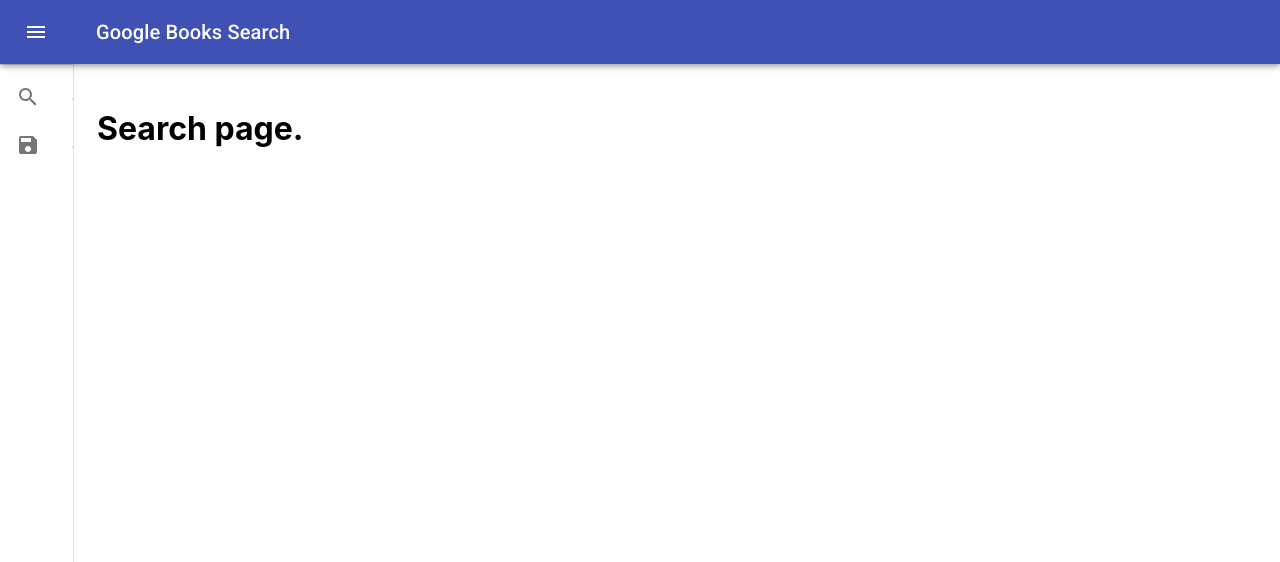
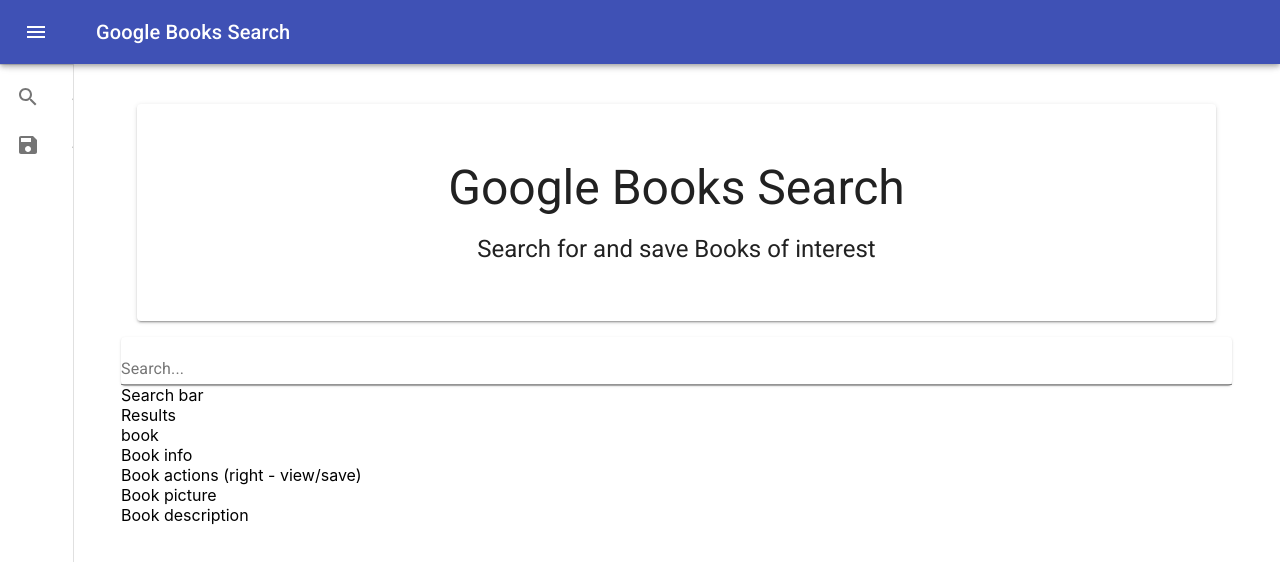
Before and after one commit to wparks08/google-books-search, a React (Create React App) app in the folder client/: page / in a window 1280 px wide. Shown: the top 562 px of the page. Built offline with nearby package versions, Linux system fonts and the light colour scheme.

Commit message:
begin adding search form

```diff
--- a/client/src/App.js
+++ b/client/src/App.js
@@ -1,6 +1,8 @@
 import React from "react";
 import { BrowserRouter as Router, Route, Switch } from "react-router-dom";
 import Layout from "./components/Layout";
+import Search from "./pages/Search";
+import Saved from "./pages/Saved";
 
 function App() {
     return (
@@ -9,12 +11,10 @@
                 <Layout>
                     <Switch>
                         <Route exact path={"/"}>
-                            <h1>Search page.</h1>
-                            {/*<Search />*/}
+                            <Search />
                         </Route>
                         <Route exact path={"/saved"}>
-                            <h1>Saved books page.</h1>
-                            {/*<Search />*/}
+                            <Saved />
                         </Route>
                     </Switch>
                 </Layout>
--- /dev/null
+++ b/client/src/components/BookSearch/index.js
@@ -0,0 +1,24 @@
+import React, { useState } from "react";
+import Grid from "@material-ui/core/Grid";
+import BookSearchForm from "../BookSearchForm";
+
+function BookSearch() {
+    const [query, setQuery] = useState({
+        search: "",
+        results: []
+    });
+
+    const handleInputChange = event => {
+        setQuery({ ...query, search: event.target.value });
+    };
+
+    return (
+        <Grid container>
+            <Grid item xs={12}>
+                <BookSearchForm search={query.search} handleInputChange={handleInputChange} />
+            </Grid>
+        </Grid>
+    )
+}
+
+export default BookSearch;
--- /dev/null
+++ b/client/src/components/BookSearchForm/index.js
@@ -0,0 +1,35 @@
+import React from "react";
+import PropTypes from "prop-types";
+import Paper from "@material-ui/core/Paper";
+import FormControl from "@material-ui/core/FormControl";
+import InputLabel from "@material-ui/core/InputLabel";
+import Input from "@material-ui/core/Input";
+import { makeStyles } from "@material-ui/core/styles";
+
+const useStyles = makeStyles(theme => ({
+    formWrapper: {
+        display: "flex",
+        flexWrap: "wrap",
+        padding: theme.spacing
+    }
+}));
+
+function BookSearchForm(props) {
+    return (
+        <Paper elevation={1}>
+            <form autoComplete="off">
+                <FormControl fullWidth>
+                    <InputLabel htmlFor="search-input">Search...</InputLabel>
+                    <Input id="search-input" fullWidth value={props.search} onChange={props.handleInputChange} />
+                </FormControl>
+            </form>
+        </Paper>
+    );
+}
+
+BookSearchForm.propTypes = {
+    search: PropTypes.string,
+    handleInputChange: PropTypes.func
+};
+
+export default BookSearchForm;
--- /dev/null
+++ b/client/src/components/Hero/index.js
@@ -0,0 +1,30 @@
+import React from "react";
+import { Grid, Paper, Typography } from "@material-ui/core";
+import makeStyles from "@material-ui/core/styles/makeStyles";
+
+const useStyles = makeStyles(theme => ({
+    hero: {
+        margin: theme.spacing(2),
+        padding: theme.spacing(7),
+        textAlign: "center"
+    }
+}));
+
+function Hero() {
+    const classes = useStyles();
+
+    return (
+        <Grid container>
+            <Grid item xs={12}>
+                <Paper elevation={2} className={classes.hero}>
+                    <Typography variant="h3" gutterBottom>
+                        Google Books Search
+                    </Typography>
+                    <Typography variant="h5">Search for and save Books of interest</Typography>
+                </Paper>
+            </Grid>
+        </Grid>
+    );
+}
+
+export default Hero;
--- /dev/null
+++ b/client/src/pages/Saved/index.js
@@ -0,0 +1,7 @@
+import React from "react";
+
+function Saved() {
+    return <h1>Routed Saved page</h1>;
+}
+
+export default Saved;
--- /dev/null
+++ b/client/src/pages/Search/index.js
@@ -0,0 +1,26 @@
+import React from "react";
+import Hero from "../../components/Hero";
+import { Container } from "@material-ui/core";
+import BookSearch from "../../components/BookSearch";
+
+function Search() {
+    return (
+        <Container>
+            <Hero />
+            <BookSearch />
+            <div>Search bar</div>
+            <div>
+                Results
+                <div>
+                    book
+                    <div>Book info</div>
+                    <div>Book actions (right - view/save)</div>
+                    <div>Book picture</div>
+                    <div>Book description</div>
+                </div>
+            </div>
+        </Container>
+    );
+}
+
+export default Search;
```
Also changed, not shown: client/src/components/BookSearchResults/index.js (added).
